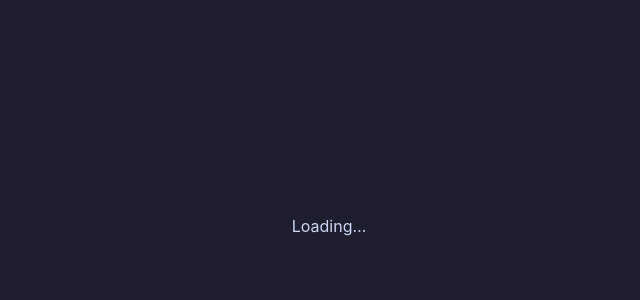
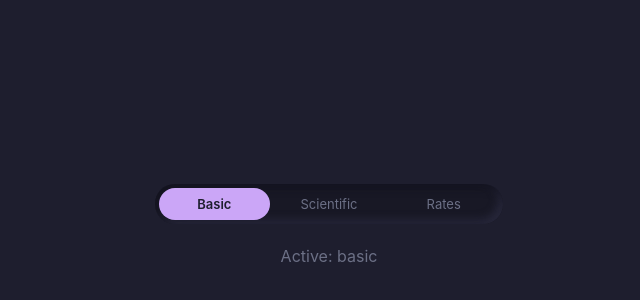
Before and after one commit to markusluisflores/calculator, a React (Vite) app: page / in a window 1280 px wide. Shown: the part 174-474 px from the top of the page, without its empty margins (311-951 px from the left). Built offline with nearby package versions, Linux system fonts and the light colour scheme.

Commit message:
feat: add pill TabBar component

```diff
--- a/src/App.jsx
+++ b/src/App.jsx
@@ -1,3 +1,21 @@
+import { useState } from 'react'
+import TabBar from './components/TabBar'
+
+const TABS = [
+  { id: 'basic', label: 'Basic' },
+  { id: 'scientific', label: 'Scientific' },
+  { id: 'rates', label: 'Rates' },
+]
+
 export default function App() {
-  return <div style={{ color: 'var(--text-primary)', textAlign: 'center' }}>Loading…</div>
+  const [activeTab, setActiveTab] = useState('basic')
+
+  return (
+    <div>
+      <TabBar tabs={TABS} active={activeTab} onChange={setActiveTab} />
+      <div style={{ color: 'var(--text-secondary)', textAlign: 'center' }}>
+        Active: {activeTab}
+      </div>
+    </div>
+  )
 }
--- /dev/null
+++ b/src/components/TabBar.jsx
@@ -0,0 +1,15 @@
+export default function TabBar({ tabs, active, onChange }) {
+  return (
+    <div className="tab-bar">
+      {tabs.map(tab => (
+        <button
+          key={tab.id}
+          className={`tab-item${active === tab.id ? ' tab-item--active' : ''}`}
+          onClick={() => onChange(tab.id)}
+        >
+          {tab.label}
+        </button>
+      ))}
+    </div>
+  )
+}
--- a/src/styles/index.css
+++ b/src/styles/index.css
@@ -38,3 +38,33 @@ body {
   max-width: 380px;
   padding: 24px 16px;
 }
+
+/* TabBar */
+.tab-bar {
+  background: #181825;
+  border-radius: var(--radius-pill);
+  padding: 4px;
+  display: flex;
+  gap: 4px;
+  box-shadow: var(--shadow-inset);
+  margin-bottom: 20px;
+}
+
+.tab-item {
+  flex: 1;
+  border: none;
+  background: transparent;
+  color: var(--text-secondary);
+  font-size: 13px;
+  font-family: inherit;
+  padding: 8px 4px;
+  border-radius: var(--radius-pill);
+  cursor: pointer;
+  transition: background 0.2s, color 0.2s;
+}
+
+.tab-item--active {
+  background: var(--accent);
+  color: var(--accent-fg);
+  font-weight: 600;
+}
```
